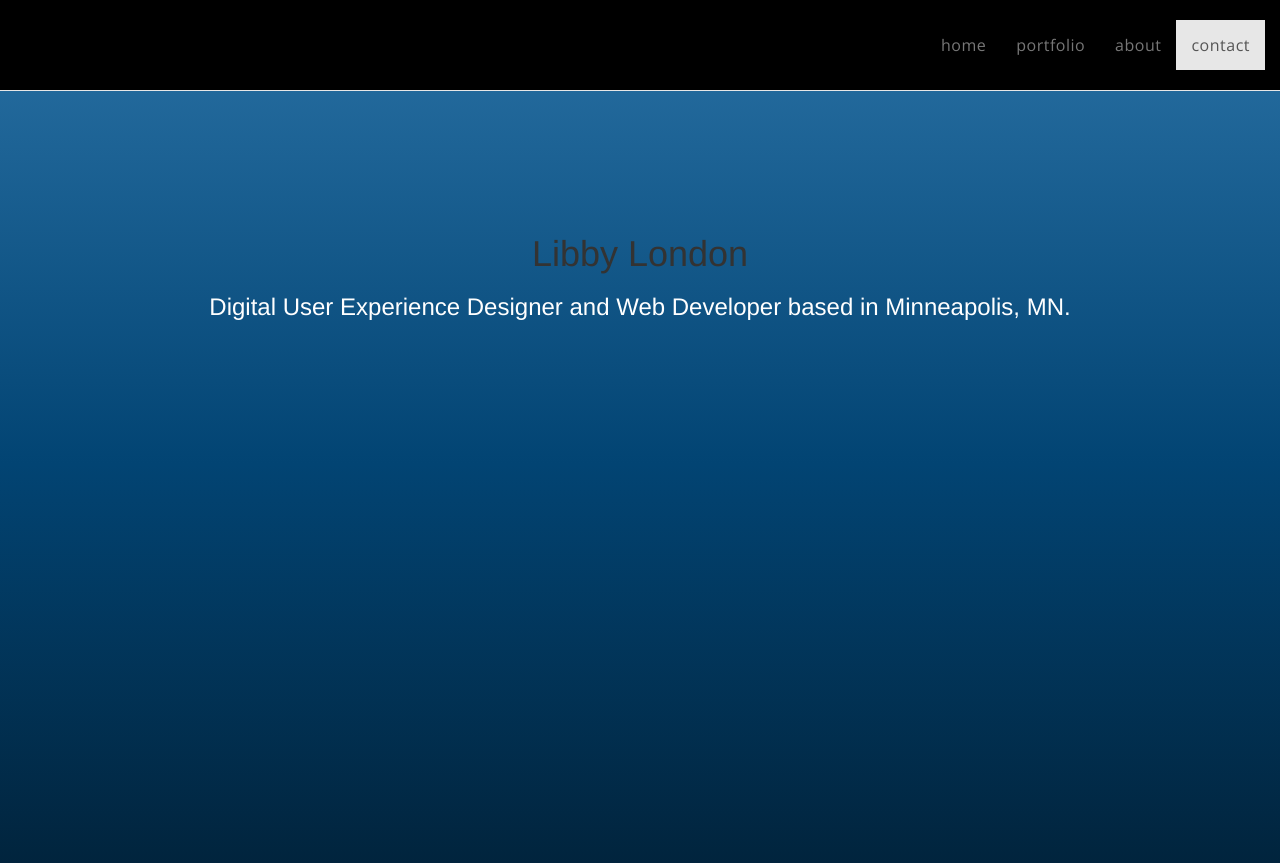
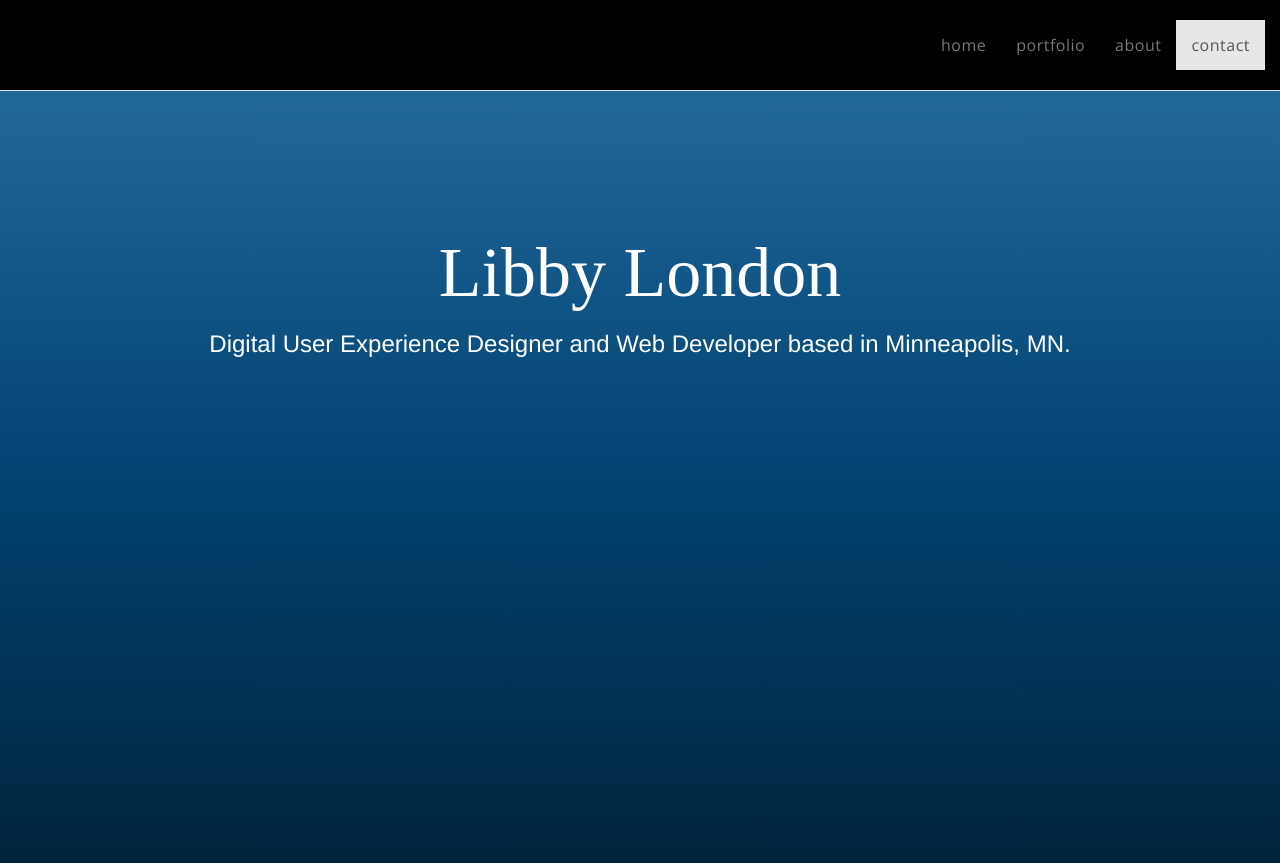
Before and after one commit to libbylondon11/portfolio, a PHP site: page /index.php in a window 1280 px wide. Shown: the top 863 px of the page. Run offline with PHP 8.4, Linux system fonts and the light colour scheme; some libraries are stand-ins or nearby versions; some web fonts are replaced; grey boxes are pictures that could not be loaded.

Commit message:
reformatting

```diff
--- a/style.css
+++ b/style.css
@@ -151,7 +151,7 @@ body {
   letter-spacing: 10px;
   color: black;
 }
-.container-fluid h1 {
+.container h1 {
    font-family: 'GrandHotelRegular';
    font-weight: normal;
    font-style: normal;
```
